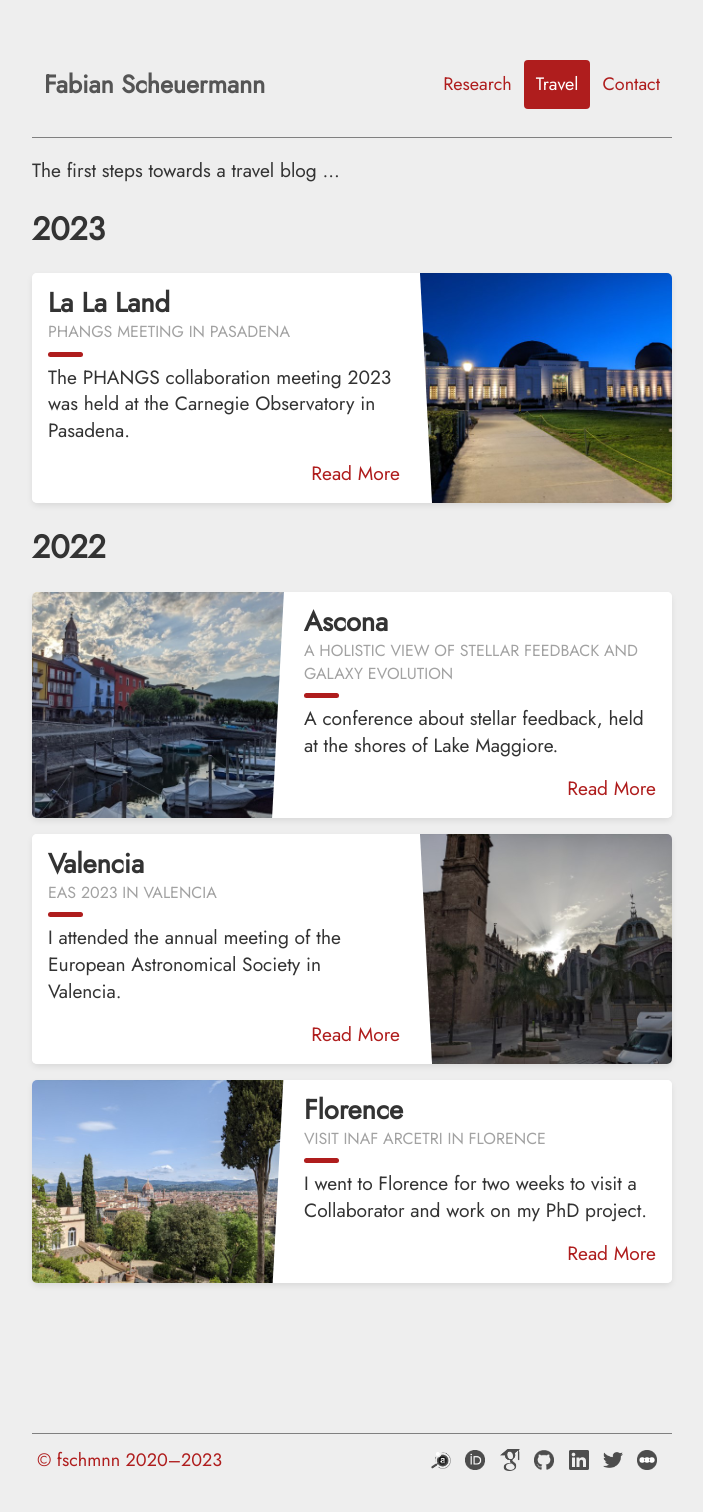
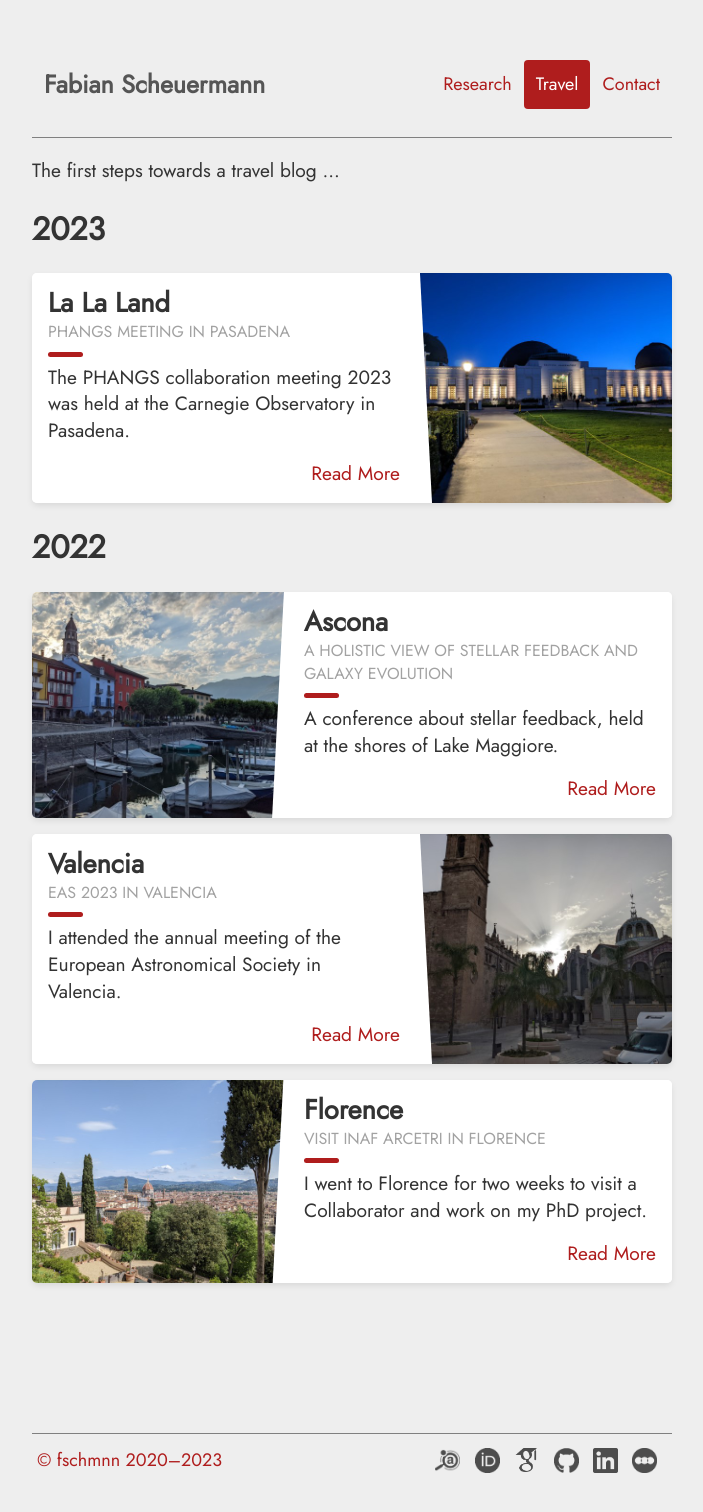
Before and after one commit to fschmnn/fschmnn.github.io, a Jekyll site: the page built from _pages/travel.md, in a window 1280 px wide. Shown: the whole page, without its empty margins (288-991 px from the left). Built offline with Jekyll 4.4.1, drawn with Linux system fonts in a browser that asks for light colours.

Commit message:
2023.04.03 - style links on hover

```diff
--- a/_config.yml
+++ b/_config.yml
@@ -44,12 +44,12 @@
 
 # define the items that appear in the footer
 external:
-  - {title: ADS, icon: ads_bw, url: "https://ui.adsabs.harvard.edu/search/q=orcid%3A0000-0003-2707-4678&sort=date%20desc%2C%20bibcode%20desc&p_=0"}
+  - {title: ADS, icon: ads_bw, width:50, url: "https://ui.adsabs.harvard.edu/search/q=orcid%3A0000-0003-2707-4678&sort=date%20desc%2C%20bibcode%20desc&p_=0"}
   - {title: ORCID, icon: orcid_bw, url: "https://orcid.org/0000-0003-2707-4678"}
   - {title: GoogleScholar, icon: google_bw, url: "https://scholar.google.com/citations?user=58UwVOcAAAAJ"}
   - {title: Github, icon: GitHub_bw, url: "https://github.com/fschmnn"}
   - {title: LinkedIn, icon: linkedin_bw, url: "https://de.linkedin.com/in/fschmnn"}
-  - {title: Twitter, icon: twitter_bw, url: "https://twitter.com/fschmnn"}
+  #- {title: Twitter, icon: twitter_bw, url: "https://twitter.com/fschmnn"}
   - {title: Letterboxd, icon: letterboxd_bw, url: "https://letterboxd.com/jukeboxhero/"}
 
 plugins:
--- a/_includes/footer.html
+++ b/_includes/footer.html
@@ -3,13 +3,13 @@
 
 <div class="footer">
     <link rel="stylesheet" href="/css/footer.css">
-    <div class="links">
+    <span class="link">
 		{%- for item in site.external -%}
-		{%- assign width = item.width | default: 20 -%}
-		{%- assign width = item.height | default: 20 -%}
-		<a href="{{ item.url }}"> <img alt= {{item.title}} src="/assets/icons/{{item.icon}}.png" width={{width}} height={{height}} /></a> &nbsp;
+		{%- assign width = item.width | default: 32 -%}
+		{%- assign width = item.height | default: 25 -%}
+		<a href="{{ item.url }}" target="_blank"> <img alt= {{item.title}} src="/assets/icons/{{item.icon}}.png" width={{width}} height={{height}} /></a> &nbsp;
 		{%- endfor -%}
-	</div>
+	</span>
     <div class="copyright">
 	<a href="/about" title="about">&copy; fschmnn 2020&ndash;2023</a>
 	</div>
--- a/css/card.css
+++ b/css/card.css
@@ -30,7 +30,8 @@
   color: rgb(175, 29, 29);
 }
 .blog-card a:hover {
-  color: rgb(54, 48, 48);
+/*background-color: #ddd;*/
+color: black;
 }
 /*.blog-card:hover .photo {
   transform: scale(1.3) rotate(3deg);
@@ -69,9 +70,13 @@
   width: 100%;
   font-size: 0.9rem;
 }
-blog-card .details a {
+.blog-card .details a {
   color: rgb(255, 255, 255);
 }
+.blog-card .details a:hover {
+  background-color: transparent;
+  color: rgb(175, 29, 29);
+  }
 .blog-card .details ul li {
   display: inline-block;
 }
@@ -98,6 +103,9 @@
 }
 .blog-card .details .tags a {
   color: rgb(255, 255, 255);
+}
+.blog-card .details .tags a:hover {
+  color: rgb(175, 29, 29);
 }
 .blog-card .description {
   padding: 1rem;
@@ -129,15 +137,8 @@
   display: inline-block;
   position: relative;
 }
-.blog-card .description .read-more a:after {
-  margin-left: -10px;
-  opacity: 0;
-  vertical-align: middle;
-  transition: margin 0.3s, opacity 0.3s;
-}
-.blog-card .description .read-more a:hover:after {
-  margin-left: 5px;
-  opacity: 1;
+.blog-card .description .read-more a:hover {
+  color: #000;
 }
 .blog-card p {
   position: relative;
--- a/css/footer.css
+++ b/css/footer.css
@@ -7,9 +7,13 @@
     color: #333333;
     }
 
-.links {
+.link {
     float: right;
     text-align: right;
+}
+
+.link a:hover{
+    filter: invert(100%);
 }
 
 .copyright {
@@ -20,7 +24,7 @@
 
 
 @media screen and (max-width: 720px) {
-.links {
+.link {
     padding: 10px;
     float: center;
     text-align: center;
--- a/css/main.css
+++ b/css/main.css
@@ -4,13 +4,6 @@
   width: 50%;
   background-color: #eeeeee;
   color: #333333;
-}
-
-@media (max-width: 720px) {
-/* CSS that should be displayed if width is equal to or larger than 1200px goes here */
-body {
-  width: 80%;
-}
 }
 
 ul li{
@@ -33,6 +26,8 @@
 }
 a:hover {
   text-decoration: none;
+  /*background-color: #ddd;*/
+  color: black;
 }
 h1 {
   font-family: "Jost", sans-serif;
@@ -109,3 +104,14 @@
   padding: 2px;
   text-align: center;
 }
+
+@media (max-width: 720px) {
+  /* CSS that should be displayed if width is equal to or larger than 1200px goes here */
+  body {
+    width: 80%;
+  }
+  img {
+    float: center;
+    text-align: center;
+  }
+  }
```
Also changed, not shown: assets/icons/ads_bw.png, assets/icons/google_bw.png, assets/icons/letterboxd_bw.png, assets/icons/orcid_bw.png.
